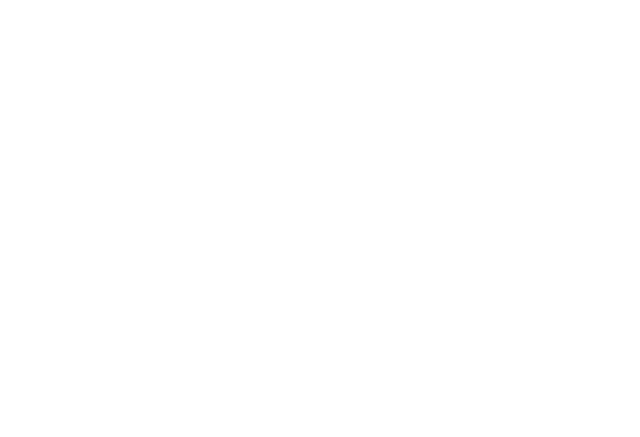
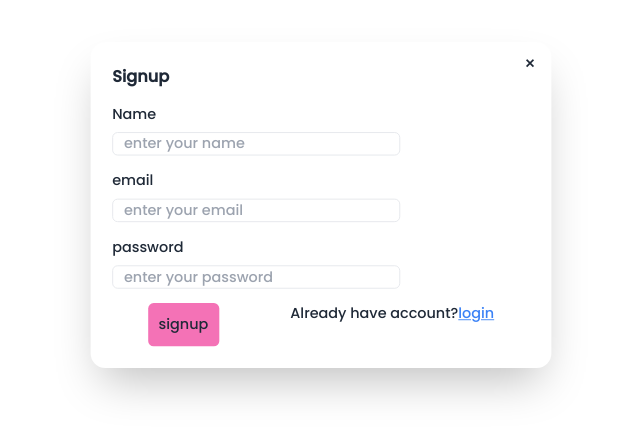
Before and after one commit to kaflebiplob/MERN, a React (Vite) app in the folder frontend/: page /signup in a window 1280 px wide. Before the commit this address had no page. Shown: the part 195-632 px from the top of the page, without its empty margins (275-915 px from the left). Built offline with nearby package versions, Linux system fonts and the light colour scheme.

Commit message:
login and signup design done

```diff
--- a/frontend/src/App.jsx
+++ b/frontend/src/App.jsx
@@ -2,6 +2,7 @@
 import { Routes, Route } from "react-router-dom";
 import Course from "./components/Course";
 import Courses from "./courses/Courses";
+import Signup from "./components/Signup";
 
 export default function App() {
   return (
@@ -9,6 +10,7 @@
       <Routes>
         <Route path="/" element={<Home />} />
         <Route path="/course" element={<Courses />} />
+        <Route path="/signup" element={<Signup />} />
       </Routes>
     </>
   );
--- a/frontend/src/components/Login.jsx
+++ b/frontend/src/components/Login.jsx
@@ -1,4 +1,5 @@
 import React from "react";
+import { Link } from 'react-router-dom'
 
 const Login = () => {
   return (
@@ -33,9 +34,9 @@
             </button>
             <p>
               Not registered?
-              <a href="" className="text-blue-500 underline ">
-                Signup
-              </a>
+              <Link to="/signup" className="text-blue-500 underline ">
+                Signup{" "}
+              </Link>
             </p>
           </div>
         </div>
--- /dev/null
+++ b/frontend/src/components/Signup.jsx
@@ -0,0 +1,68 @@
+import React from "react";
+import { Link } from "react-router-dom";
+import Login from "./Login";
+
+const Signup = () => {
+  return (
+    <>
+      <div className="flex h-screen items-center justify-center">
+        <div id="my_modal_3" className="w-[600px]">
+          <div className="modal-box">
+            <form method="dialog">
+              <Link
+                to={"/"}
+                className="btn btn-sm btn-circle btn-ghost absolute right-2 top-2"
+              >
+                ✕
+              </Link>
+            </form>
+            <h3 className="font-bold text-lg">Signup</h3>
+            <div className="mt-4 space-y-2">
+              <span>Name</span> <br />
+              <input
+                type="text"
+                placeholder="enter your name"
+                className="w-80 px-3 border rounded-md outline-none"
+              />
+            </div>
+            <div className="mt-4 space-y-2">
+              <span>email</span> <br />
+              <input
+                type="email"
+                placeholder="enter your email"
+                className="w-80 px-3 border rounded-md outline-none"
+              />
+            </div>
+            <div className="mt-4 space-y-2">
+              <span>password</span> <br />
+              <input
+                type="password"
+                placeholder="enter your password"
+                className="w-80 px-3 border rounded-md outline-none"
+              />
+            </div>
+            <div className="flex justify-around mt-4">
+              <button className="bg-pink-400 font-white rounded-md px-3 py-3 hover:bh-pink-700 duration-300 ">
+                signup
+              </button>
+              <div>
+                Already have account?
+                <a
+                  className="text-blue-500 underline cursor-pointer "
+                  onClick={() =>
+                    document.getElementById("my_modal_3").showModal()
+                  }
+                >
+                  login{" "}
+                </a>
+                <Login />
+              </div>
+            </div>
+          </div>
+        </div>
+      </div>
+    </>
+  );
+};
+
+export default Signup;
```
